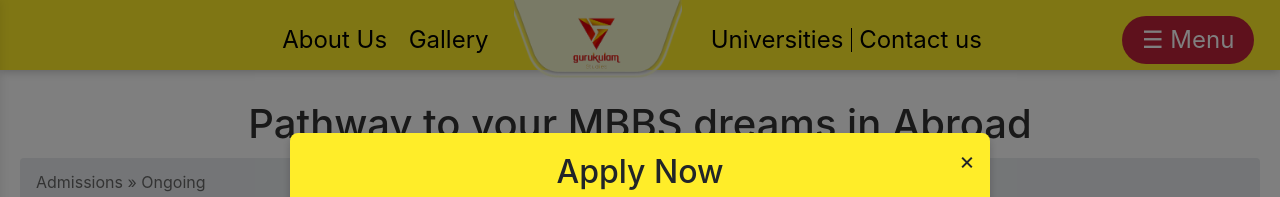
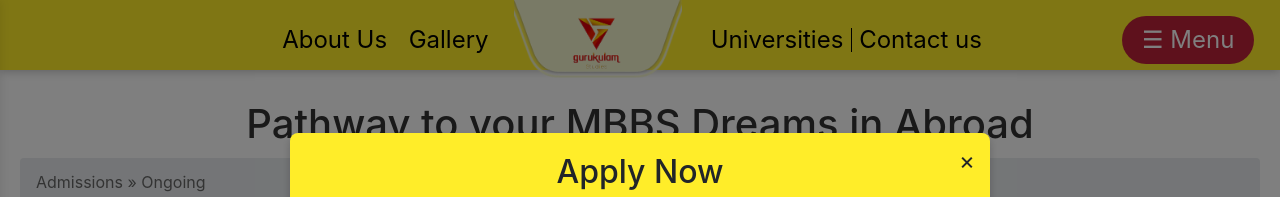
Before and after one commit to Srin18064/gurukulamstudies, a plain HTML site: page index.html in a window 1280 px wide. Shown: the top 197 px of the page. Drawn offline with nearby package versions, Linux system fonts and the light colour scheme; a script that the page names is missing.

Commit message:
feat: updated

```diff
--- a/index.html
+++ b/index.html
@@ -157,7 +157,7 @@
         <div class="topLogo">
             <img src="images/top-logo-beige.png" style="height: 80px;" alt="">
         </div>
-        <h1>Pathway to your MBBS dreams in Abroad</h1>
+        <h1>Pathway to your MBBS Dreams in Abroad</h1>
         <div class="breadcrumb">Admissions » Ongoing</div>
     </div>
     <div class="main" id="main">
```
